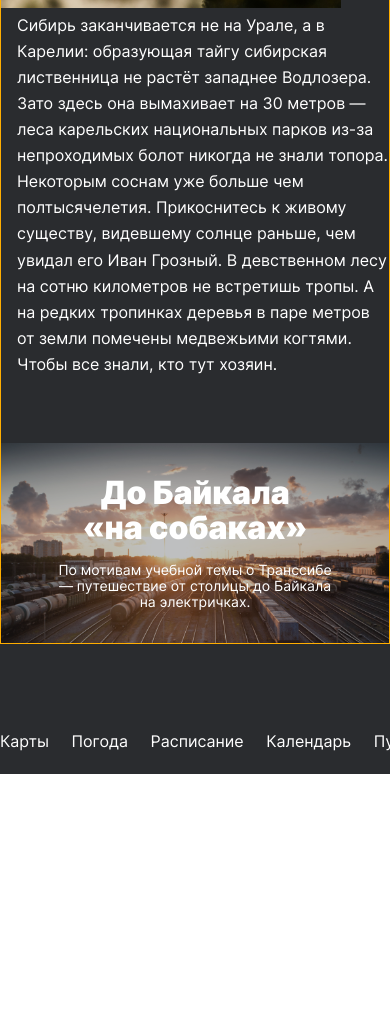
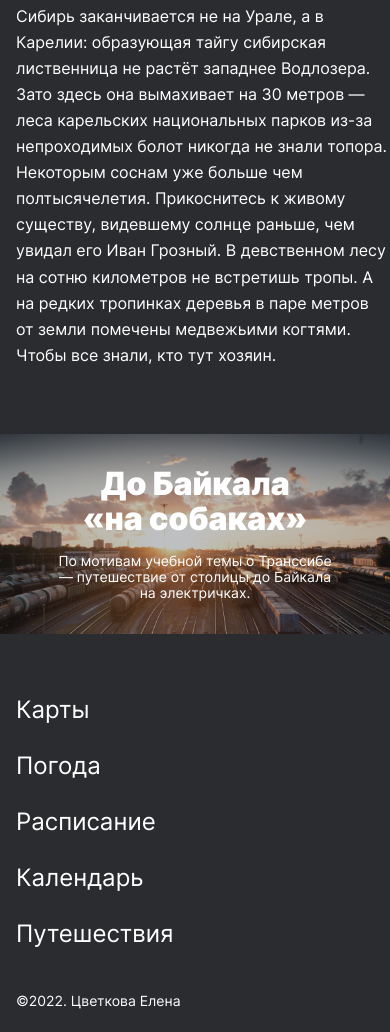
Before and after one commit to elena-tsvetkova/travel, a plain HTML site: page index.html in a window 390 px wide. Shown: the part 9089-10121 px from the top of the page. Before the commit the page ends 9863 px from the top, so only its background shows below. Drawn offline with Linux system fonts and the light colour scheme.

Commit message:
3 работа media max 768/footer

```diff
--- a/bloks/footer/__copyright/footer__copyright.css
+++ b/bloks/footer/__copyright/footer__copyright.css
@@ -3,3 +3,12 @@
   font-size: 14px;
   line-height: 16px;
 }
+
+
+@media screen and (max-width: 768px) {
+  .footer__copyright {
+    margin: 0;
+    font-size: 14px;
+    line-height: 14px;
+  }
+}
--- a/bloks/footer/footer.css
+++ b/bloks/footer/footer.css
@@ -1,5 +1,5 @@
 .footer {
-  width: 928px;
+  max-width: 928px;
   margin: 0 auto;
   padding-top: 92px;
   display: flex;
@@ -16,8 +16,29 @@
 
 @media screen and (max-width: 1024px) {
   .footer {
-    width: 720px;
     padding-top: 88px;
     padding-bottom: 24px;
   }
 }
+
+@media screen and (max-width: 768px) {
+  .footer {
+    max-width: 720px;
+    margin: 0 auto;
+    padding-top: 88px;
+    padding-bottom: 24px;
+  }
+}
+
+@media screen and (max-width: 618px) {
+  .footer {
+    width: 186px;
+    margin: 0;
+    padding-top: 64px;
+    padding-left: 16px;
+    display: flex;
+    flex-direction:column;
+    justify-content:flex-start;
+    padding-bottom: 24px;
+  }
+}
--- a/bloks/link/__navigation/link__navigation.css
+++ b/bloks/link/__navigation/link__navigation.css
@@ -7,3 +7,23 @@
   line-height: 18px;
   margin-right: 18px;
 }
+
+@media screen and (max-width: 768px) {
+  .link__navigation {
+    font-size: 14px;
+    line-height: 24px;
+  }
+}
+
+@media screen and (max-width: 618px) {
+  .link__navigation {
+    font-size: 24px;
+    line-height: 24px;
+    margin-bottom: 32px;
+    display: inline-block;
+  }
+
+  .link__navigation:last-child {
+    margin-bottom: 48px;
+  }
+}
--- a/bloks/main/main.css
+++ b/bloks/main/main.css
@@ -1,26 +1,22 @@
 .main {
   max-width: 1279px;
   margin: 0 auto;
-  border: aqua solid 1px;
 }
 
 @media screen and (min-width: 1280px) {
   .main {
     max-width: 1280px;
-    border: rgb(200, 255, 0) solid 1px;
   }
 }
 
-@media screen and (max-width: 1024px){
+@media screen and (max-width: 1024px) {
   .main {
     max-width: 1024px;
-    border: rgb(153, 0, 255) solid 1px;
   }
 }
 
 @media screen and (max-width: 768px) {
   .main {
     max-width: 768px;
-    border: rgb(255, 174, 0) solid 1px;
   }
 }
```
